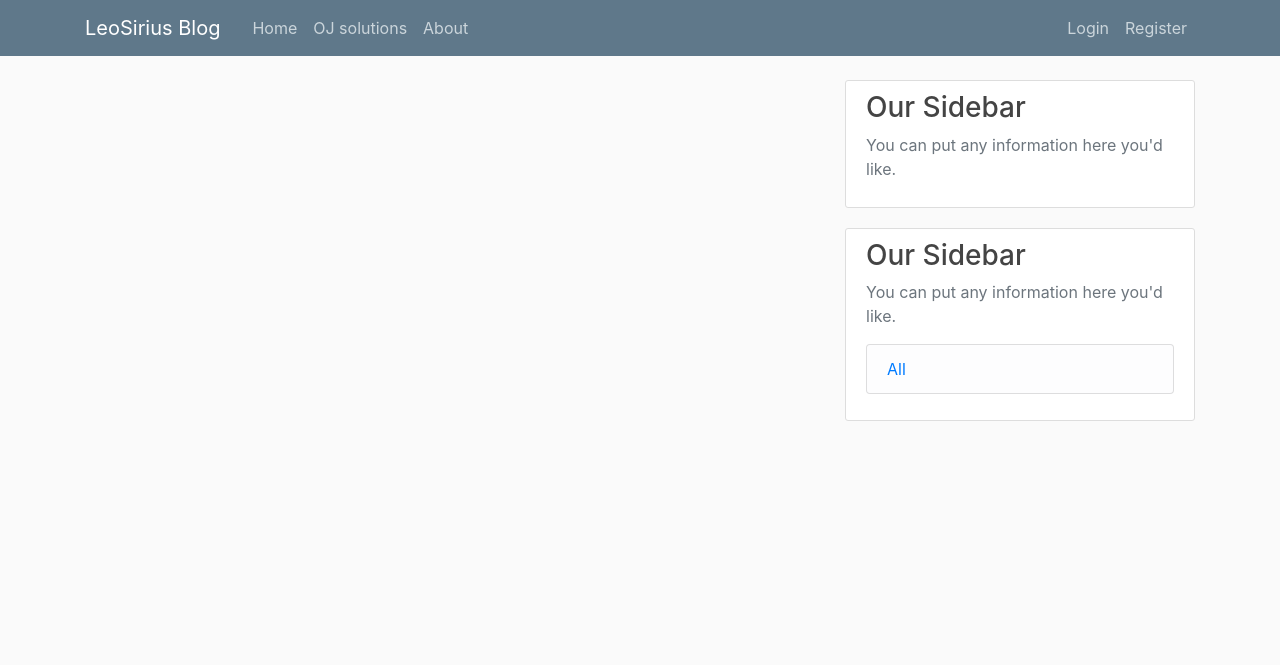
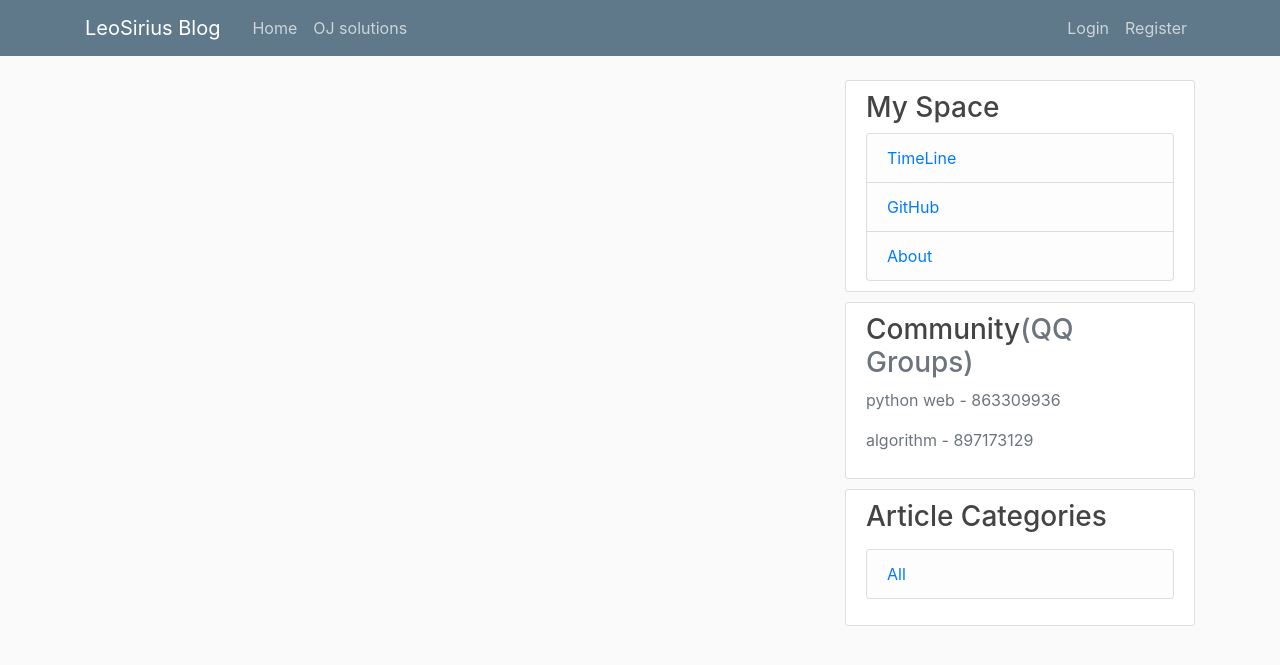
Before and after one commit to k-vx/react-gh-pages, a Flask app: page / in a window 1280 px wide. Shown: the top 665 px of the page. Run offline with Flask 2, Linux system fonts and the light colour scheme; data that the repository does not hold is empty; some libraries are stand-ins or nearby versions.

Commit message:
optimize code and ui

```diff
--- a/flaskblog/__init__.py
+++ b/flaskblog/__init__.py
@@ -14,7 +14,7 @@ login_manager = LoginManager()
 # if a view add decorator 'login_required', but not logged in, then will redirenct to this view
 login_manager.login_view = 'users.login'
 login_manager.login_message_category = 'info' # add some style to flash msg
-admin = Admin(template_mode='bootstrap3')
+admin = Admin(template_mode='bootstrap3', url='/leoadmin')
 mail = Mail()
 
 # Create customized model view class
--- a/flaskblog/models.py
+++ b/flaskblog/models.py
@@ -14,7 +14,7 @@ def load_user(user_id):
 
 class User(db.Model, UserMixin):
     id = db.Column(db.Integer, primary_key=True)
-    is_admin = db.Column(db.Boolean, nullable=False)
+    is_admin = db.Column(db.Boolean, default=False)
     username = db.Column(db.String(20), unique=True, nullable=False)
     email = db.Column(db.String(120), unique=True, nullable=False)
     image_file = db.Column(db.String(20), nullable=False, default='default.jpg')
--- a/flaskblog/posts/routes.py
+++ b/flaskblog/posts/routes.py
@@ -20,7 +20,7 @@ def new_post():
         return redirect(url_for('main.home'))
     return render_template('posts/create_post.html', title='New Post', form=form, legend='New Post')
 
-@posts.route('/post/<int:post_id>', methods=['GET', 'POST'])
+@posts.route('/post/<int:post_id>')
 def post(post_id):
     post = Post.query.get_or_404(post_id)
     return render_template('posts/post.html', title=post.title, post=post)
--- a/flaskblog/static/main.css
+++ b/flaskblog/static/main.css
@@ -1,7 +1,17 @@
+*{
+  transition: 200ms;
+}
+
 body {
   background: #fafafa;
   color: #333333;
   margin-top: 5rem;
+}
+
+
+article:hover{
+  background-color: rgba(113, 175, 216, 0.1);
+  cursor: pointer;
 }
 
 a.link-no-dec:hover {
@@ -28,12 +38,17 @@ body {
   font-weight: 500;
 }
 
+.list-group-item:hover{
+  background-color: rgba(113, 175, 216, .5);
+  cursor: pointer;
+}
+
 .content-section {
   background: #ffffff;
   padding: 10px 20px;
   border: 1px solid #dddddd;
   border-radius: 3px;
-    margin-bottom: 20px;
+  margin-bottom: 10px;
 }
 
 .article-title {
@@ -60,7 +75,8 @@ body {
 .article-metadata {
   padding-bottom: 1px;
   margin-bottom: 4px;
-    border-bottom: 1px solid #e3e3e3
+  border-bottom: 1px solid #e3e3e3;
+  text-align: center;
 }
 
 .article-metadata a:hover {
@@ -84,3 +100,15 @@ body {
 .account-heading {
   font-size: 2.5rem;
 }
+
+.about p {
+  text-align: center;
+  font-size: 30px;
+}
+
+.col-center-block {
+  float: none;
+  display: block;
+  margin-left: auto;
+  margin-right: auto;
+}
--- a/flaskblog/templates/layout.html
+++ b/flaskblog/templates/layout.html
@@ -29,7 +29,6 @@
                 <div class="navbar-nav mr-auto">
                     <a class="nav-item nav-link" href="{{ url_for('main.home') }}">Home</a>
                     <a class="nav-item nav-link" href="{{ url_for('solutions.solutions_all') }}">OJ solutions</a>
-                    <a class="nav-item nav-link" href="{{ url_for('main.about') }}">About</a>
                 </div>
                 <!-- Navbar Right Side -->
                 <div class="navbar-nav">
@@ -65,23 +64,31 @@
         {% endblock content %}
         </div>
         <div class="col-md-4">
-            <div class="content-section">
-                    <h3>Our Sidebar</h3>
-                    <p class='text-muted'>You can put any information here you'd like.</p>
-            </div>
-            {% block right_nav %}
-            {% endblock right_nav %}
-            <!-- <div class="content-section">
-                <h3>Our Sidebar</h3>
-                <p class='text-muted'>You can put any information here you'd like.
-                <ul class="list-group">
-                    <li class="list-group-item list-group-item-light">Latest Posts</li>
-                    <li class="list-group-item list-group-item-light">Announcements</li>
-                    <li class="list-group-item list-group-item-light">Calendars</li>
-                    <li class="list-group-item list-group-item-light">etc</li>
-                </ul>
-                </p>
-            </div> -->
+            {% block right_nav_top %}
+                <div class="content-section">
+                    <h3>My Space</h3>
+                    <ul class="list-group">
+                        <li class="list-group-item list-group-item-light">
+                            <a class="link-no-dec" href="{{ url_for('solutions.solutions_all') }}">TimeLine</a>
+                        </li>
+                        <li class="list-group-item list-group-item-light target-blank">
+                            <a class="link-no-dec" target="blank" href="https://github.com/LeoSirius">GitHub</a>
+                        </li>
+                        <li class="list-group-item list-group-item-light">
+                            <a class="link-no-dec" href="{{ url_for('main.about') }}">About</a>
+                        </li>
+                    </ul>
+                </div>
+                <div class="content-section">
+                    <h3>Community<span class='text-muted'>(QQ Groups)</span></h3>
+                    <p class='text-muted'>python web - <span>863309936</span></p>
+                    <p class='text-muted'>algorithm -  <span>897173129</span></p>
+                </div>
+            {% endblock right_nav_top %}
+            {% block right_nav_categories %}{% endblock right_nav_categories %}
+        </div>
+        <div class="col-md-12">
+            {% block about %}{% endblock about %}
         </div>
     </div>
 </main>
@@ -91,5 +98,21 @@
     <script src="https://code.jquery.com/jquery-3.3.1.slim.min.js" integrity="sha384-q8i/X+965DzO0rT7abK41JStQIAqVgRVzpbzo5smXKp4YfRvH+8abtTE1Pi6jizo" crossorigin="anonymous"></script>
     <script src="https://cdnjs.cloudflare.com/ajax/libs/popper.js/1.14.7/umd/popper.min.js" integrity="sha384-UO2eT0CpHqdSJQ6hJty5KVphtPhzWj9WO1clHTMGa3JDZwrnQq4sF86dIHNDz0W1" crossorigin="anonymous"></script>
     <script src="https://stackpath.bootstrapcdn.com/bootstrap/4.3.1/js/bootstrap.min.js" integrity="sha384-JjSmVgyd0p3pXB1rRibZUAYoIIy6OrQ6VrjIEaFf/nJGzIxFDsf4x0xIM+B07jRM" crossorigin="anonymous"></script>
+
+<script type="application/javascript">
+{% block scripts %}
+$(document).ready(function(){
+    $("li.list-group-item").not(".target-blank").click(function(){
+        location.href =  $(this).children('a').attr("href");
+    })
+    $("li.target-blank").click(function(){
+        window.open($(this).children('a').attr("href"),"blank");
+    })
+});
+{% endblock scripts %}
+</script>
+
+
+
 </body>
 </html>
--- a/flaskblog/templates/main/home.html
+++ b/flaskblog/templates/main/home.html
@@ -8,18 +8,16 @@
     {% for post in posts.items %}
         <article class="media content-section">
             <div class="media-body">
-                <div class="article-metadata">
-                    <img class="rounded-circle article-img" src="{{ url_for('static', filename='profile_pics/' + post.author.image_file) }}">
-                    <a class="mr-2" href="{{ url_for('users.user_posts', username=post.author.username) }}">{{ post.author.username }}</a>
-                    <small class="text-muted">{{ post.date_posted.strftime('%Y-%m-%d') }}</small>
-                </div>
-                <h2><a class="article-title" href="{{ url_for('posts.post', post_id=post.id) }}">{{ post.title }}</a></h2>
+                <h2><a target="blank" class="article-title" href="{{ url_for('posts.post', post_id=post.id) }}">{{ post.title }}</a></h2>
                 <!-- <p class="markdown-body article-content">{{ post.post_content_render_markdown() | safe }}</p> -->
                 <a class="link-no-dec" href="{{ url_for('main.posts_by_category', category=post.category.name) }}">{{ post.category.name }}</a>
+                <small class="text-muted">{{ post.date_posted.strftime('%Y-%m-%d') }}</small>
             </div>
         </article>
     {% endfor %}
     <!-- right_current include current page, so it is 2 -->
+    <div class="row">
+        <div class="col-center-block">
             {% for page_num in posts.iter_pages(left_edge=1, right_edge=1, left_current=1, right_current=2) %}
                 {% if page_num %}
                     {% if posts.page == page_num %}
@@ -31,12 +29,14 @@
                     ...
                 {% endif %}
             {% endfor %}
+        </div>
+    </div>
 {% endblock content %}
 
-{% block right_nav %}
+{% block right_nav_categories %}
 <div class="content-section">
-    <h3>Our Sidebar</h3>
-    <p class='text-muted'>You can put any information here you'd like.
+    <h3>Article Categories</h3>
+    <p class='text-muted'>
     <ul class="list-group">
         <li class="list-group-item list-group-item-light">
             <a class="link-no-dec" href="{{ url_for('main.home') }}">All</a>
@@ -49,4 +49,13 @@
     </ul>
     </p>
 </div>
-{% endblock right_nav %}
+{% endblock right_nav_categories %}
+
+{% block scripts %}
+{{super()}}
+$(document).ready(function(){
+    $("article").click(function(){
+        window.open($(this).find('a').attr("href"),"blank");
+    })
+});
+{% endblock scripts %}
```
Also changed, not shown: flaskblog/templates/main/about.html (+10 -3 lines), flaskblog/templates/posts/post.html (+10 -11 lines), flaskblog/templates/solutions/solution.html (+6 -2 lines), flaskblog/templates/solutions/solutions.html (+19 -6 lines). Lines whose indentation alone changed are shown as unchanged.
